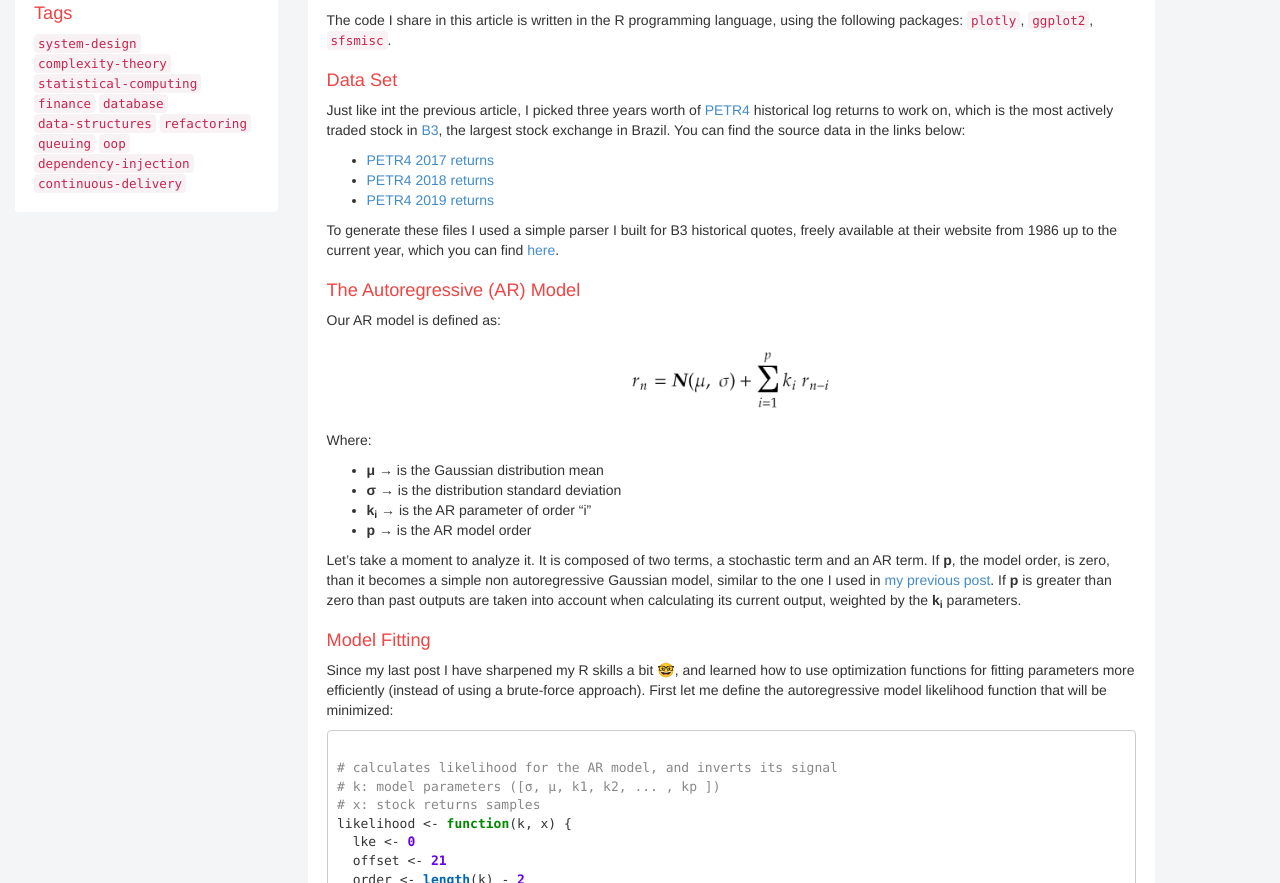
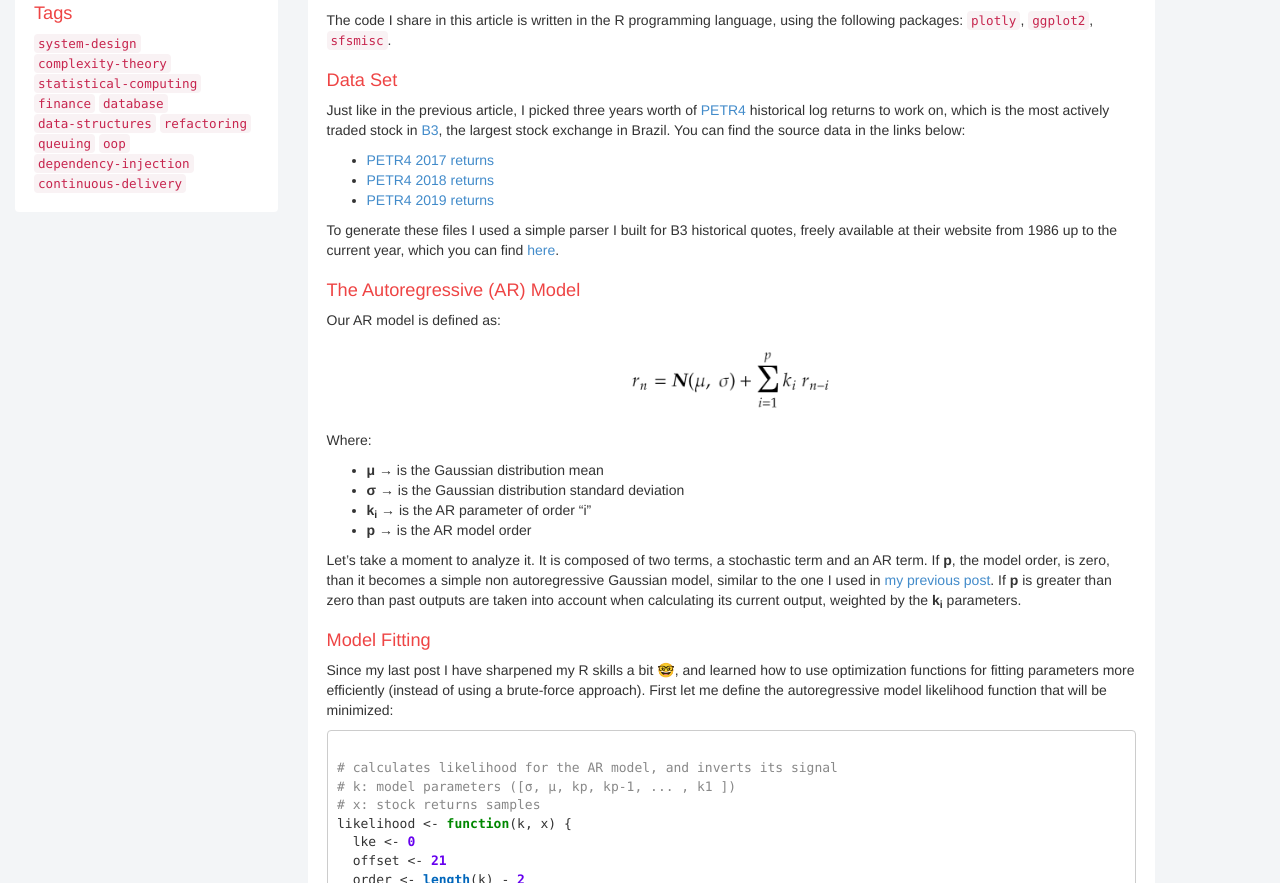
Before and after one commit to TCGV/blog, a Jekyll site: the page built from _posts/2020-01-15-likelihood-of-autoregression-in-stock-returns.md, in a window 1280 px wide and 1400 px high. Shown: the part 439-1322 px from the top of the window. Built offline with Jekyll 4.4.1, drawn with Linux system fonts in a browser that asks for light colours.

Commit message:
Fixing typos

````diff
--- a/_posts/2020-01-15-likelihood-of-autoregression-in-stock-returns.md
+++ b/_posts/2020-01-15-likelihood-of-autoregression-in-stock-returns.md
@@ -23,7 +23,7 @@ The code I share in this article is written in the R programming language, using
 Data Set
 ============
 
-Just like int the previous article, I picked three years worth of [PETR4](https://en.wikipedia.org/wiki/Petrobras) historical log returns to work on, which is the most actively traded stock in [B3](https://en.wikipedia.org/wiki/B3_(stock_exchange)), the largest stock exchange in Brazil. You can find the source data in the links below:
+Just like in the previous article, I picked three years worth of [PETR4](https://en.wikipedia.org/wiki/Petrobras) historical log returns to work on, which is the most actively traded stock in [B3](https://en.wikipedia.org/wiki/B3_(stock_exchange)), the largest stock exchange in Brazil. You can find the source data in the links below:
 
 * [PETR4 2017 returns]({{ site.baseurl }}/resources/p13/PETR4_2017.txt)
 * [PETR4 2018 returns]({{ site.baseurl }}/resources/p13/PETR4_2018.txt)
@@ -43,7 +43,7 @@ Our AR model is defined as:
 
 Where:
 * <b>μ</b> → is the Gaussian distribution mean
-* <b>σ</b> → is the distribution standard deviation
+* <b>σ</b> → is the Gaussian distribution standard deviation
 * <b>k<sub>i</sub></b> → is the AR parameter of order "i"
 * <b>p</b> → is the AR model order
 
@@ -57,7 +57,7 @@ Since my last post I have sharpened my R skills a bit 🤓, and learned how to u
 ```r
 
 # calculates likelihood for the AR model, and inverts its signal
-# k: model parameters ([σ, μ, k1, k2, ... , kp ])
+# k: model parameters ([σ, μ, kp, kp-1, ... , k1 ])
 # x: stock returns samples
 likelihood <- function(k, x) {
   lke <- 0
````
